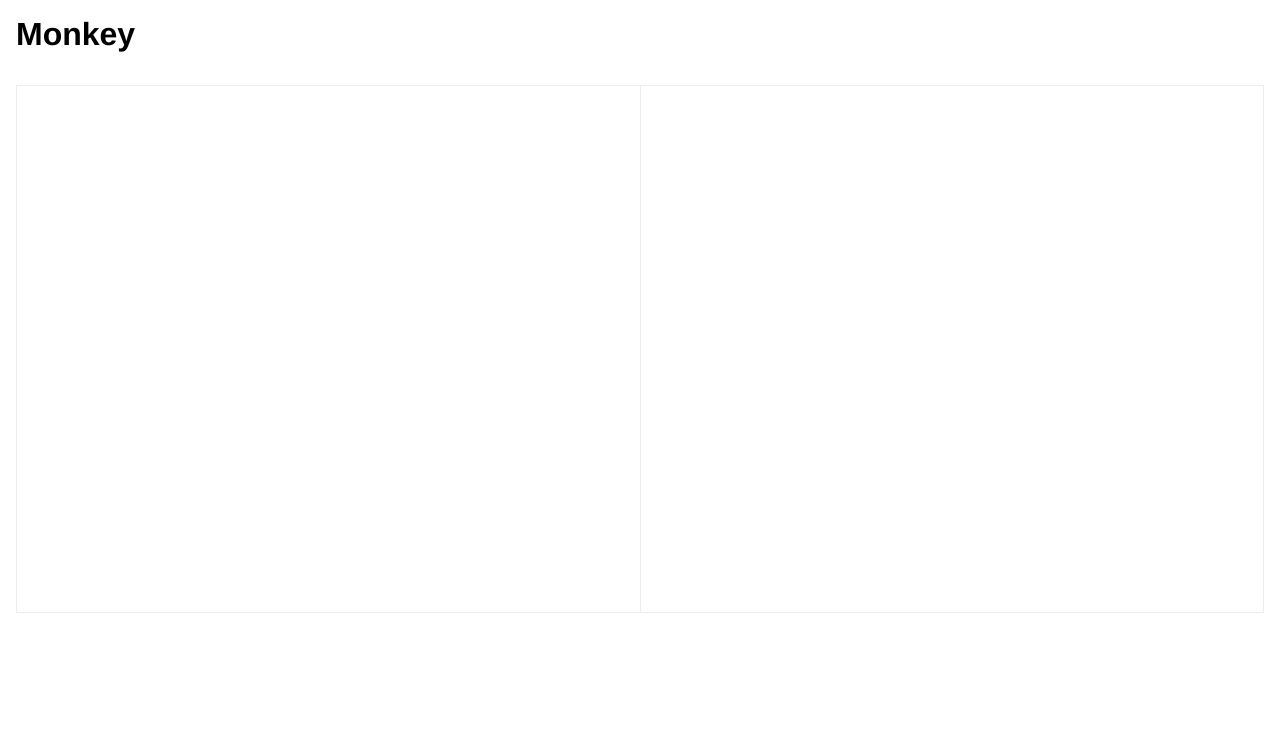
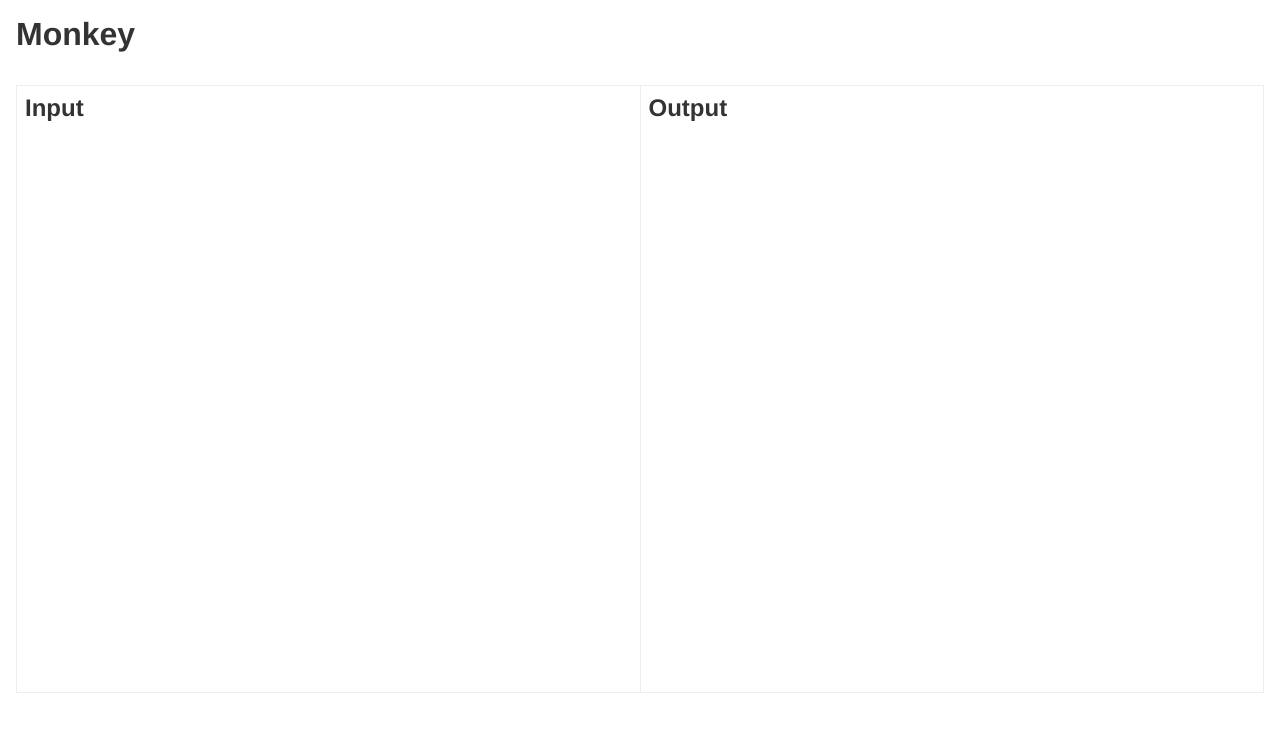
Before and after one commit to joecorcoran/monkey, a website built with webpack: page monkey-web/index.html in a window 1280 px wide. Built offline with nearby package versions, Linux system fonts and the light colour scheme.

Commit message:
Tidy web

```diff
--- a/monkey-web/index.html
+++ b/monkey-web/index.html
@@ -6,49 +6,67 @@
       box-sizing: border-box;
       font-family: Helvetica Neue, Helvetica, Arial, sans-serif;
     }
+
     html, body {
       margin: 0;
       padding: 0;
       width: 100%;
       height: 100%;
+      color: #333;
     }
+
     header {
       margin: 0;
       padding: 1rem;
     }
-    h1 {
+
+    h1, h2, h3 {
       margin: 0;
       padding: 0;
     }
+
     #workspace {
       display: flex;
       flex-flow: row nowrap;
-      height: 70%;
+      height: 80%;
       margin: 0;
       padding: 1rem;
       font-family: Courier, monospace;
     }
+
     #leftcol, #rightcol {
       flex: 1;
       height: 100%;
       border: 1px solid #EEE;
       padding: 0.5rem;
     }
+
     #leftcol {
       color: #333;
     }
+
     #leftcol textarea {
+      color: #333;
       font-family: Courier, monospace;
       width: 100%;
-      height: 99.5%;
+      height: 80%;
       border: none;
       resize: none;
+      margin-top: 1rem;
       overflow-y: auto;
       overflow-x: hidden;
     }
+
     #rightcol {
+      color: #333;
       border-left: none;
-      color: #555;
+    }
+
+    #rightcol #output {
+      font-family: Courier, monospace;
+      height: 80%;
+      width: 100%;
+      margin-top: 1rem;
     }
   </style>
 </head>
@@ -58,10 +76,12 @@
 
   <section id="workspace">
     <section id="leftcol">
+      <h2>Input</h2>
       <textarea id="input"></textarea>
     </section>
     <section id="rightcol">
-      <div id="output"></div>
+      <h2>Output</h2>
+      <pre id="output"></pre>
     </section>
   </section>
 </body>
--- a/monkey-web/index.js
+++ b/monkey-web/index.js
@@ -22,8 +22,10 @@ monkey.then(monkey => {
   input.addEventListener("input", throttle(function(e) {
     try {
       let result = monkey.evaluate(e.target.value);
-      output.innerText = result.value; // unwrap
+      output.style.color = '#333';
+      output.innerText = JSON.stringify(result.value, null, 2); // unwrap
     } catch(error) {
+      output.style.color = '#CC0000';
       output.innerText = error;
     }
   }, 400, this));
```
